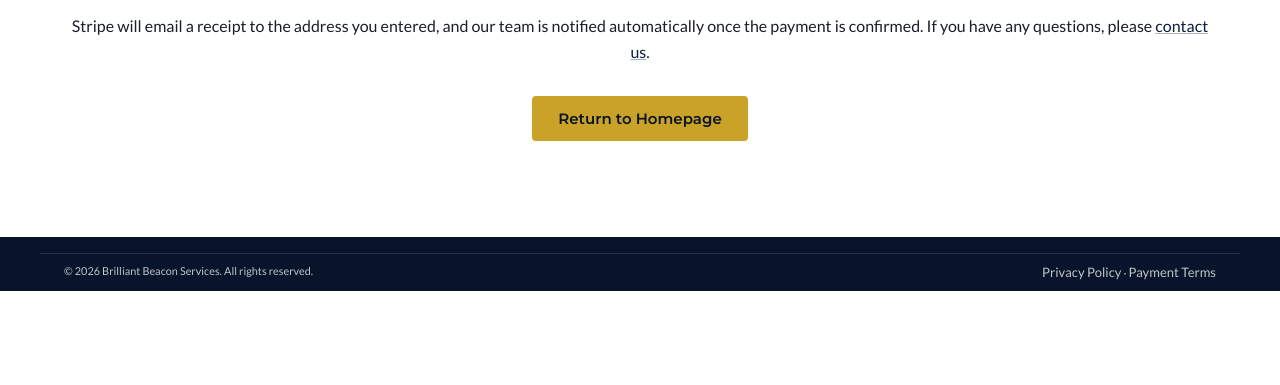
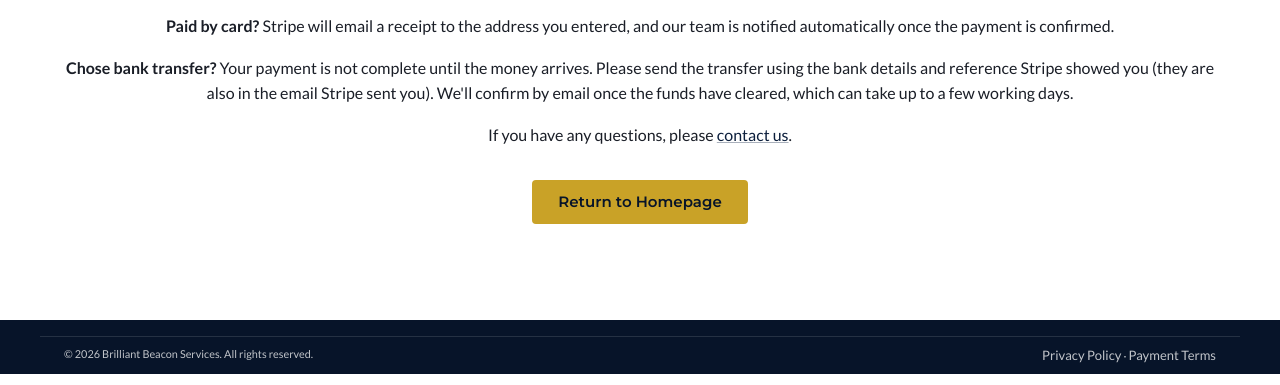
Before and after one commit to richmonnelson-star/brilliant-beacon-services, a plain HTML site: page payment-success.html in a window 1280 px wide. Shown: the part 415-800 px from the top of the page. Drawn offline with Linux system fonts and the light colour scheme.

Commit message:
Support Stripe bank transfers in Checkout
Always create a Stripe Customer so Checkout can offer bank transfer
(customer_balance), and update the success page so bank-transfer
customers know payment isn't complete until funds arrive.

Co-Authored-By: Claude Opus 5.5 <noreply@anthropic.com>
Claude-Session: https://claude.ai/code/session_01MUEjZwDup8J1n3ipgn8zL2

```diff
--- a/payment-success.html
+++ b/payment-success.html
@@ -3,7 +3,7 @@
 <head>
 <meta charset="UTF-8">
 <meta name="viewport" content="width=device-width, initial-scale=1.0, viewport-fit=cover">
-<title>Payment Received | Brilliant Beacon Services</title>
+<title>Thank You | Brilliant Beacon Services</title>
 <meta name="robots" content="noindex">
 <link rel="icon" href="/favicon.ico" sizes="any">
 <link rel="icon" type="image/png" sizes="32x32" href="/images/logo/favicon-32.png">
@@ -50,7 +50,9 @@
     <div class="status-icon" aria-hidden="true">✅</div>
     <h1>Thank You</h1>
     <p>Your payment has been submitted. This page confirms your payment was <strong>submitted</strong> — please note that reaching this page does not, by itself, guarantee that payment has been fully verified. Where our payment provider supports it, verification happens securely via a webhook once processed. If our records show a problem, our team will contact you using the details provided.</p>
-    <p>Stripe will email a receipt to the address you entered, and our team is notified automatically once the payment is confirmed. If you have any questions, please <a href="contact.html">contact us</a>.</p>
+    <p><strong>Paid by card?</strong> Stripe will email a receipt to the address you entered, and our team is notified automatically once the payment is confirmed.</p>
+    <p><strong>Chose bank transfer?</strong> Your payment is not complete until the money arrives. Please send the transfer using the bank details and reference Stripe showed you (they are also in the email Stripe sent you). We'll confirm by email once the funds have cleared, which can take up to a few working days.</p>
+    <p>If you have any questions, please <a href="contact.html">contact us</a>.</p>
     <div class="hero-actions" style="justify-content:center; margin-top: var(--space-6);">
       <a class="btn btn-primary" href="index.html">Return to Homepage</a>
     </div>
```
Also changed, not shown: functions/api/create-payment.js (+7 -1 lines).
